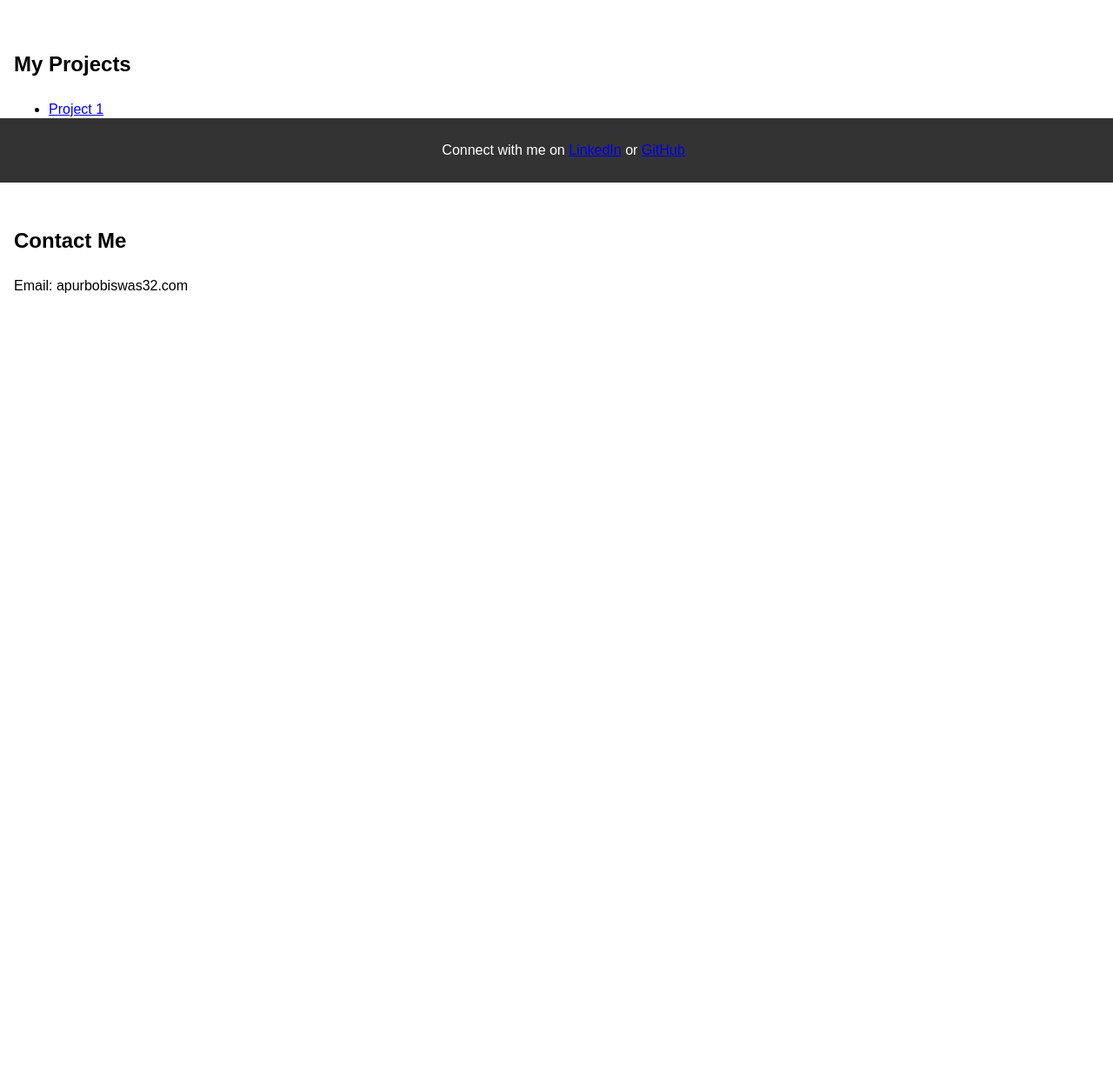
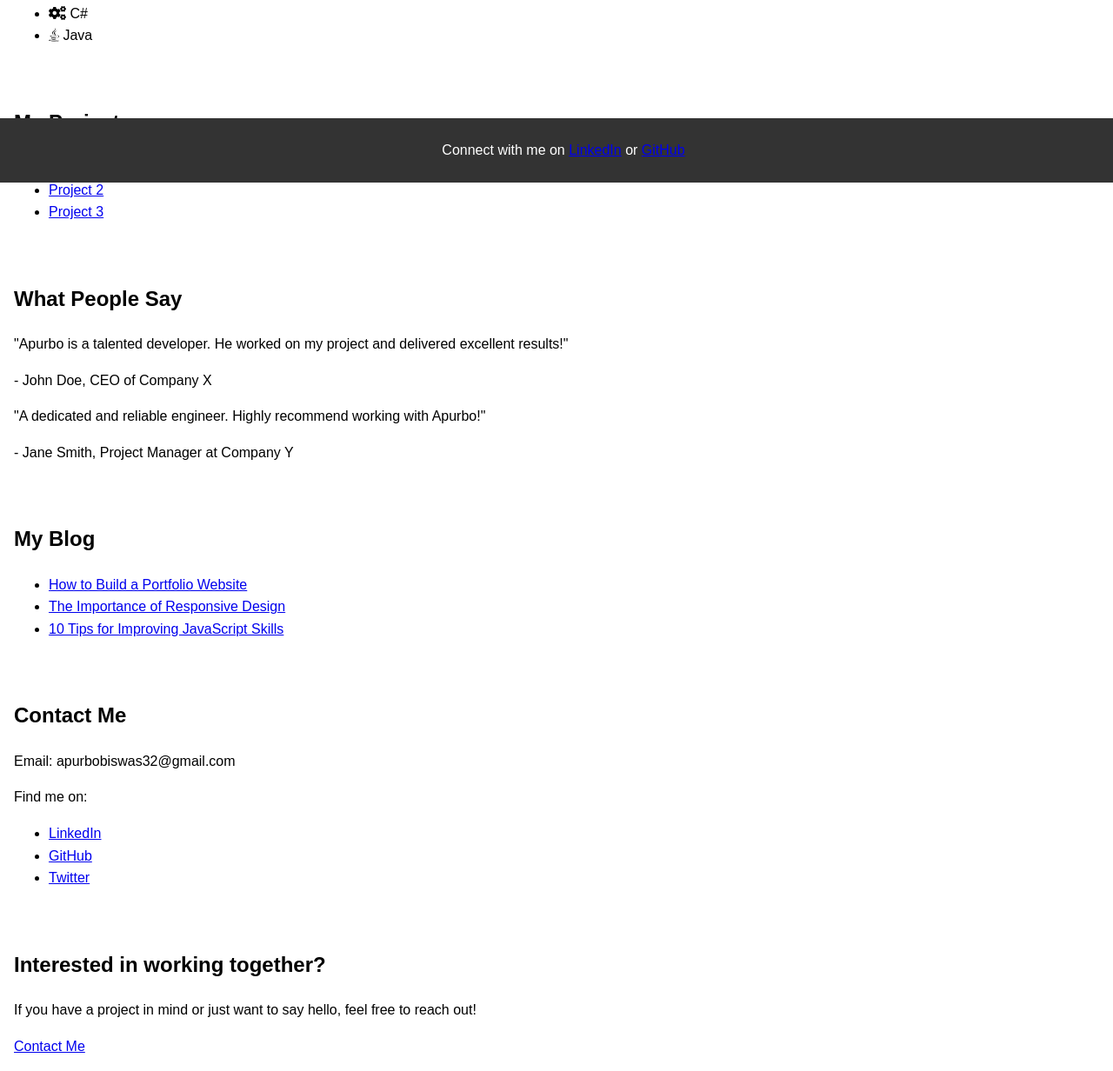
Before and after one commit to ApurboBro/Portfolio, a plain HTML site: page index.html in a window 1280 px wide. Shown: the part 590-1822 px from the top of the page at 87% size. Before the commit the page ends 964 px from the top, so only its background shows below. Drawn offline with nearby package versions, Linux system fonts and the light colour scheme.

Commit message:
Added new sections: Testimonials, Blog, and CTA

```diff
--- a/index.html
+++ b/index.html
@@ -5,50 +5,97 @@
     <meta name="viewport" content="width=device-width, initial-scale=1.0">
     <title>My Portfolio</title>
     <link rel="stylesheet" href="styles.css">
+    <!-- Link to Font Awesome for Icons -->
+    <link href="https://cdnjs.cloudflare.com/ajax/libs/font-awesome/5.15.4/css/all.min.css" rel="stylesheet">
+    <!-- Link to AOS (Animate On Scroll) for animations -->
+    <link rel="stylesheet" href="https://cdnjs.cloudflare.com/ajax/libs/aos/2.3.4/aos.css">
 </head>
 <body>
     <header>
         <h1>Welcome to My Portfolio</h1>
     </header>
 
-    <section id="about">
+    <section id="about" data-aos="fade-up">
         <h2>About Me</h2>
-        <p>Hello! I'm Apurbo Biswas, a passionate Engineer.</p>
+        <img src=""D:\Personal\Apurbo\Twitter\-iuiu3g.jpg"" alt="Apurbo Biswas" class="profile-img">
+        <p>Hello! I'm Apurbo Biswas, a passionate Engineer. I specialize in software development, web design, and problem-solving. My goal is to create impactful, user-centered solutions.</p>
     </section>
 
     <!-- Skills Section -->
-    <section id="skills">
+    <section id="skills" data-aos="fade-up">
         <h2>My Skills</h2>
         <ul>
-            <li>HTML</li>
-            <li>CSS</li>
-            <li>JavaScript</li>
-            <li>Python</li>
-            <li>Git & GitHub</li>
-            <li>C++</li>
-            <li>C#</li>
-            <li>Java</li>
+            <li><i class="fas fa-code"></i> HTML</li>
+            <li><i class="fas fa-css3-alt"></i> CSS</li>
+            <li><i class="fas fa-js-square"></i> JavaScript</li>
+            <li><i class="fas fa-python"></i> Python</li>
+            <li><i class="fab fa-github"></i> Git & GitHub</li>
+            <li><i class="fas fa-cogs"></i> C++</li>
+            <li><i class="fas fa-cogs"></i> C#</li>
+            <li><i class="fab fa-java"></i> Java</li>
         </ul>
     </section>
 
     <!-- Projects Section -->
-    <section id="projects">
+    <section id="projects" data-aos="fade-up">
         <h2>My Projects</h2>
         <ul>
-            <li><a href="#">Project 1</a></li>
+            <li><a href="https://github.com/ApurboBro/VirtuAdopt">Project 1</a></li>
             <li><a href="#">Project 2</a></li>
             <li><a href="#">Project 3</a></li>
         </ul>
     </section>
 
+    <!-- Testimonials Section -->
+    <section id="testimonials" data-aos="fade-up">
+        <h2>What People Say</h2>
+        <div class="testimonial">
+            <p>"Apurbo is a talented developer. He worked on my project and delivered excellent results!"</p>
+            <p>- John Doe, CEO of Company X</p>
+        </div>
+        <div class="testimonial">
+            <p>"A dedicated and reliable engineer. Highly recommend working with Apurbo!"</p>
+            <p>- Jane Smith, Project Manager at Company Y</p>
+        </div>
+    </section>
+
+    <!-- Blog Section -->
+    <section id="blog" data-aos="fade-up">
+        <h2>My Blog</h2>
+        <ul>
+            <li><a href="#">How to Build a Portfolio Website</a></li>
+            <li><a href="#">The Importance of Responsive Design</a></li>
+            <li><a href="#">10 Tips for Improving JavaScript Skills</a></li>
+        </ul>
+    </section>
+
     <!-- Contact Section -->
-    <section id="contact">
+    <section id="contact" data-aos="fade-up">
         <h2>Contact Me</h2>
-        <p>Email: apurbobiswas32.com</p>
+        <p>Email: apurbobiswas32@gmail.com</p>
+        <p>Find me on:</p>
+        <ul>
+            <li><a href="https://www.linkedin.com/in/apurbo-biswas-04a168316/">LinkedIn</a></li>
+            <li><a href="https://github.com/ApurboBro">GitHub</a></li>
+            <li><a href="https://x.com/apurbobiswas32">Twitter</a></li>
+        </ul>
+    </section>
+
+    <!-- Call to Action Section -->
+    <section id="cta" data-aos="fade-up">
+        <h2>Interested in working together?</h2>
+        <p>If you have a project in mind or just want to say hello, feel free to reach out!</p>
+        <a href="#contact" class="cta-button">Contact Me</a>
     </section>
 
     <footer>
-        <p>Connect with me on <a href="#">LinkedIn</a> or <a href="#">GitHub</a></p>
+        <p>Connect with me on <a href="https://www.linkedin.com/in/yourprofile">LinkedIn</a> or <a href="https://github.com/yourusername">GitHub</a></p>
     </footer>
+
+    <!-- Link to AOS (Animate On Scroll) JS -->
+    <script src="https://cdnjs.cloudflare.com/ajax/libs/aos/2.3.4/aos.js"></script>
+    <script>
+        AOS.init();  // Initialize AOS animation
+    </script>
 </body>
 </html>
```
